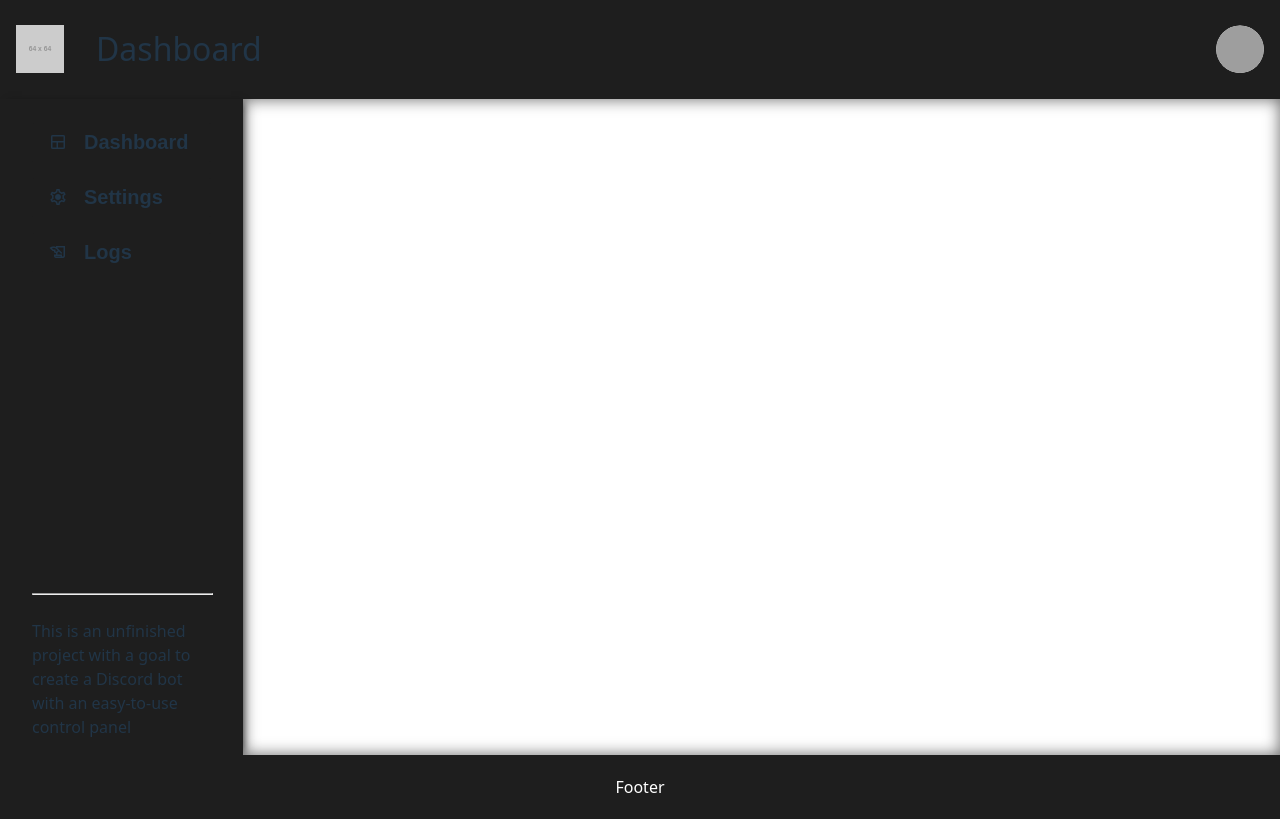
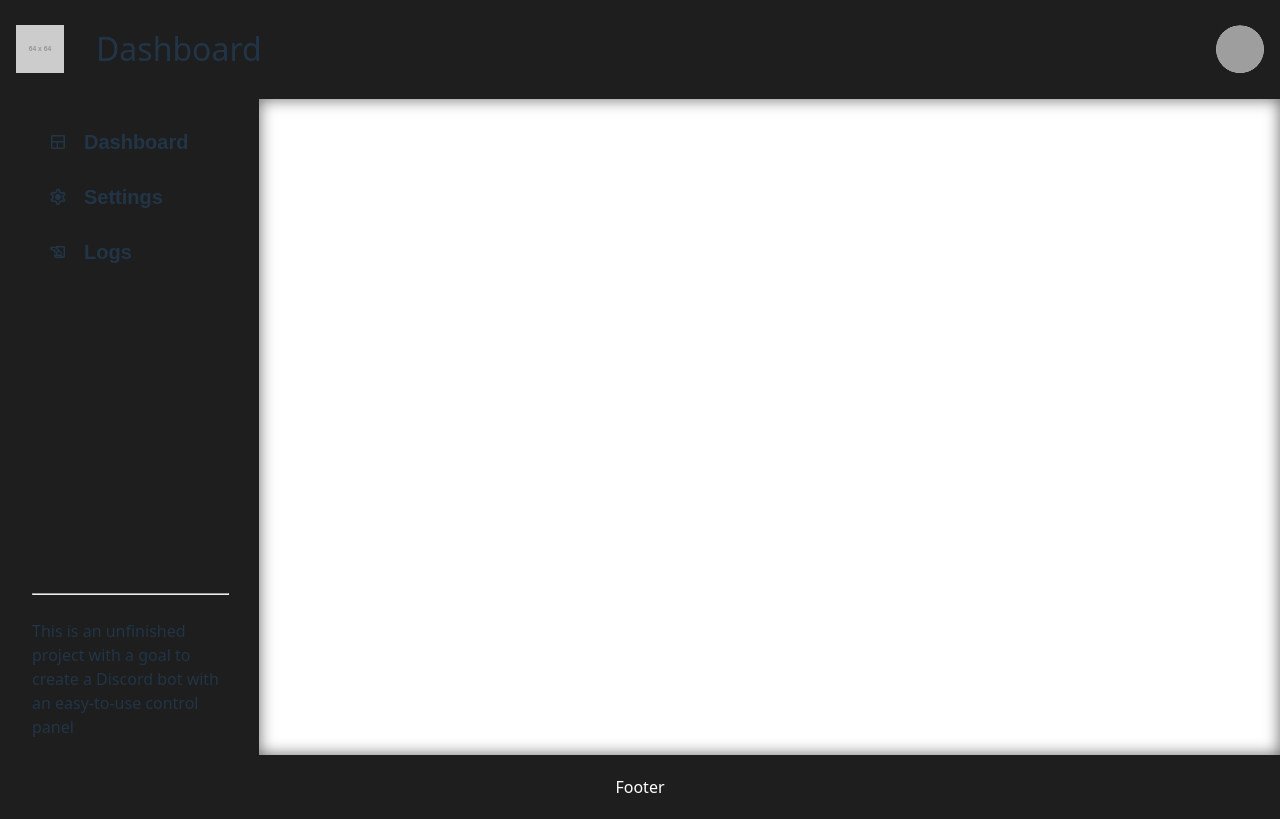
Before and after one commit to tnikFi/discord-bot-ui, a React (Vite) app: page / in a window 1280 px wide. Built offline with nearby package versions, Linux system fonts and the light colour scheme; grey boxes are pictures that could not be loaded.

Commit message:
Adjusted sidebar max width

```diff
--- a/src/components/Sidebar.module.css
+++ b/src/components/Sidebar.module.css
@@ -1,8 +1,7 @@
 .sidebar {
     background-color: var(--secondary-background-color);
-    box-shadow: 0.25rem 0 0.5rem -0.25rem rgba(0, 0, 0, 0.7);
     width: fit-content;
-    max-width: 20vw;
+    max-width: 22vw;
     display: flex;
     flex-flow: column nowrap;
     justify-content: start;
```
